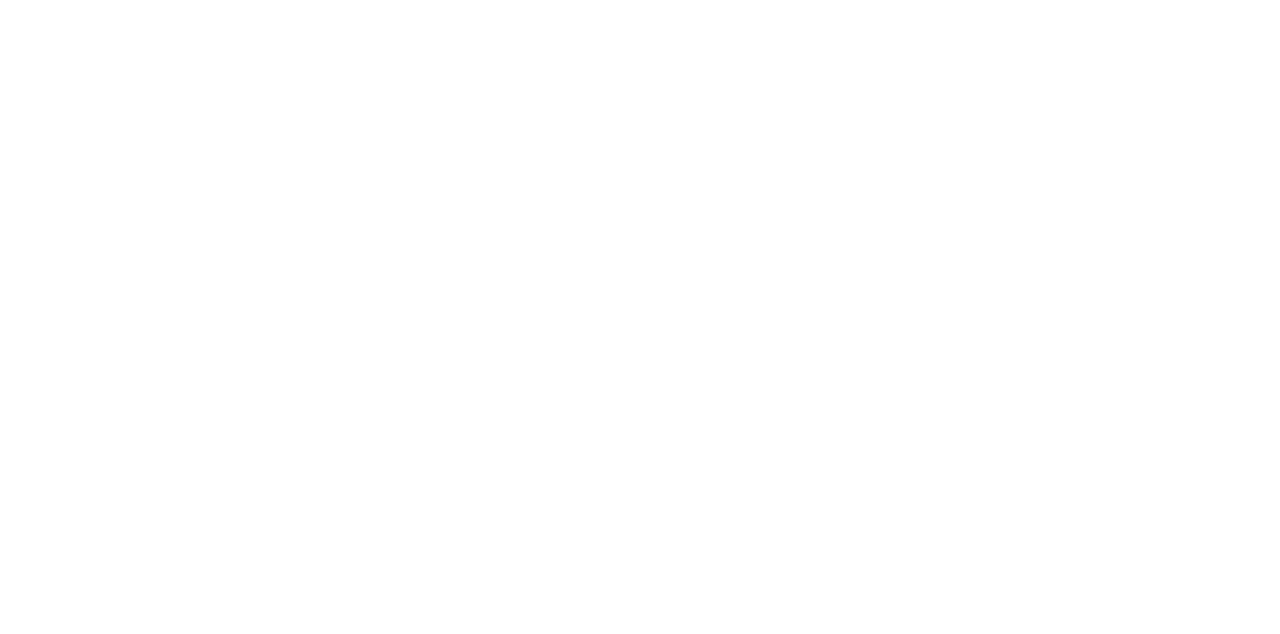
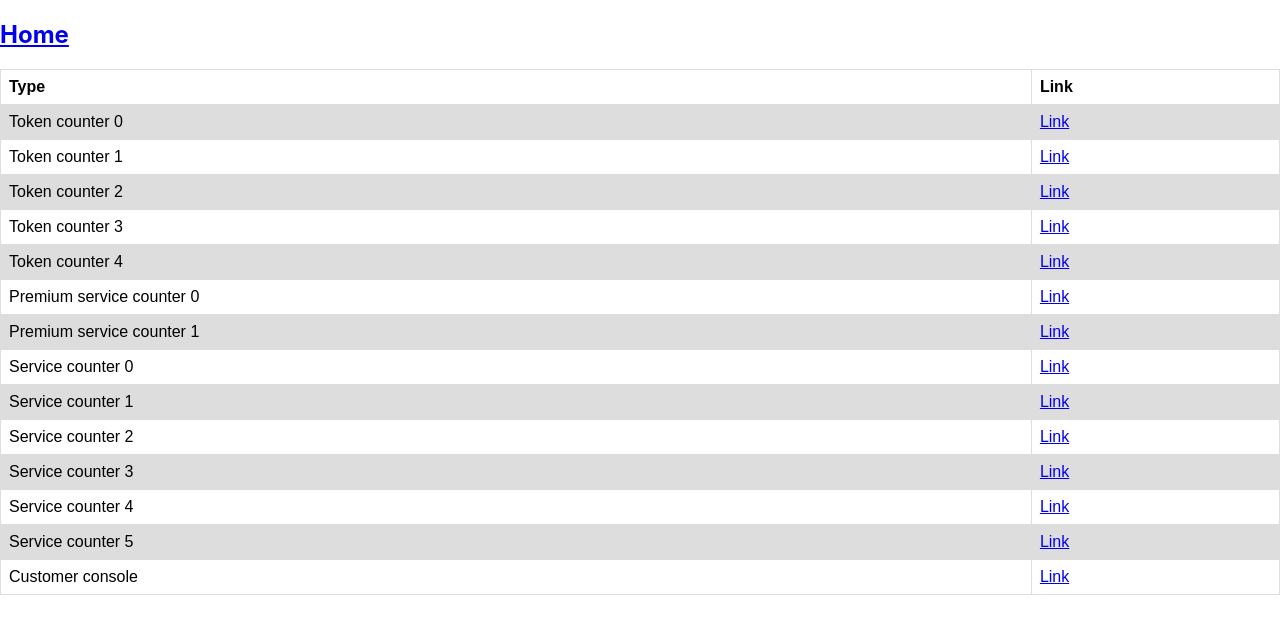
Before and after one commit to ksbhanegaonkar/react_springboot_integrated_app, a React (Create React App) app in the folder src/myreactapp/: page / in a window 1280 px wide. Shown: the top 634 px of the page. Built offline with nearby package versions, Linux system fonts and the light colour scheme.

Commit message:
Added Welcome page to navigate from home page.. direct link is not working with integrated application

```diff
--- a/src/myreactapp/src/App.js
+++ b/src/myreactapp/src/App.js
@@ -1,11 +1,12 @@
 import React,{Component} from 'react';
-import {BrowserRouter as Router,NavLink,Redirect,Route,Switch} from 'react-router-dom';
+import {BrowserRouter as Router,NavLink,Redirect,Route,Switch,Link } from 'react-router-dom';
 
 import './App.css';
 import TokenCounter from './components/TokenCounter/TokenCounter';
 import AdminConsole from './components/AdminConsole/AdminConsole';
 import CustomerConsole from './components/CustomerConsole/CustomerConsole';
 import ServiceCounter from './components/ServiceCounter/ServiceCounter';
+import WelcomePage from './components/WelcomePage/WelcomePage';
 
 class App extends Component {
   state={
@@ -14,28 +15,35 @@
   render(){
   return (
     <Router>
+         <Link to={"/"}><h2><b>Home</b></h2></Link>
         <Switch>
+
+          <Route path="/"  exact strict
+           render={(props) => <WelcomePage {...props} name={"Welcome page"} />}>
+          </Route>
+
           <Route path="/adminconsole" exact strict
            render={(props) => <AdminConsole {...props} name={"Admin Console"} />}>
           </Route>
 
-          <Route path="/tokencounter/:id" exact strict
+          <Route path="/tokencounter/:id"  exact  strict
            render={(props) => <TokenCounter {...props} name={"Token counter"}/>}>
           </Route>
 
-          <Route path="/servicecounter/:id" exact strict
+          <Route path="/servicecounter/:id"   exact strict
            render={(props) => <ServiceCounter {...props} name={"Normal service counter"} isPremium={false}/>}>
           </Route>
 
-          <Route path="/premiumservicecounter/:id" exact strict
+          <Route path="/premiumservicecounter/:id"  exact strict
            render={(props) => <ServiceCounter {...props} name={"Premium service Counter"} isPremium={true}/>}>
           </Route>
 
-          <Route path="/customerconsole" exact strict
+          <Route path="/customerconsole"   exact strict
            render={(props) => <CustomerConsole {...props} name={"Customer Console"} />}>
           </Route>
 
         </Switch>
+
     </Router>
   );
   }
--- a/src/myreactapp/src/components/Utils/RestUtils.js
+++ b/src/myreactapp/src/components/Utils/RestUtils.js
@@ -1,6 +1,6 @@
 export const postRequest =(action,data,onDataReceive) =>{
     console.log("called from rest utils");
-    fetch(new Request(action),
+    fetch(new Request('/services/'+action),
     {
       headers:{
         'Content-Type': 'application/json',
@@ -20,7 +20,7 @@
 
 export const postRequestEveryInterval =(action,data,onDataReceive,interval) =>{
 setInterval(()=>{
-  fetch(new Request(action),
+  fetch(new Request('/services/'+action),
   {
     headers:{
       'Content-Type': 'application/json',
@@ -41,7 +41,7 @@
 
 export const getRequest =(action,onDataReceive) =>{
   console.log("called from rest utils");
-  fetch(new Request(action),
+  fetch(new Request('/services/'+action),
   {
 
      method: 'GET'
--- /dev/null
+++ b/src/myreactapp/src/components/WelcomePage/WelcomePage.css
@@ -0,0 +1,15 @@
+table {
+    font-family: arial, sans-serif;
+    border-collapse: collapse;
+    width: 100%;
+  }
+
+  td, th {
+    border: 1px solid #dddddd;
+    text-align: left;
+    padding: 8px;
+  }
+
+  tr:nth-child(even) {
+    background-color: #dddddd;
+  }
--- /dev/null
+++ b/src/myreactapp/src/components/WelcomePage/WelcomePage.js
@@ -0,0 +1,101 @@
+import React,{Component} from 'react';
+import {BrowserRouter as Router,NavLink,Redirect,Route,Switch,Link } from 'react-router-dom';
+import './WelcomePage.css';
+
+class WelcomePage extends Component {
+  state={
+    userStatus:false
+  }
+  render(){
+  return (
+    <div>
+
+<table>
+  <tr>
+    <th>Type</th>
+    <th>Link</th>
+  </tr>
+  <tr>
+    <td>Token counter 0</td>
+    <td><Link to={"/tokencounter/0"}>Link</Link></td>
+  </tr>
+
+  <tr>
+    <td>Token counter 1</td>
+    <td><Link to={"/tokencounter/1"}>Link</Link></td>
+  </tr>
+
+
+  <tr>
+    <td>Token counter 2</td>
+    <td><Link to={"/tokencounter/2"}>Link</Link></td>
+  </tr>
+
+  <tr>
+    <td>Token counter 3</td>
+    <td><Link to={"/tokencounter/3"}>Link</Link></td>
+  </tr>
+
+  <tr>
+    <td>Token counter 4</td>
+    <td><Link to={"/tokencounter/4"}>Link</Link></td>
+  </tr>
+
+  <tr>
+    <td>Premium service counter 0</td>
+    <td><Link to={"/premiumservicecounter/0"}>Link</Link></td>
+  </tr>
+
+  <tr>
+    <td>Premium service counter 1</td>
+    <td><Link to={"/premiumservicecounter/1"}>Link</Link></td>
+  </tr>
+
+
+  <tr>
+    <td>Service counter 0</td>
+    <td><Link to={"/servicecounter/0"}>Link</Link></td>
+  </tr>
+
+  <tr>
+    <td>Service counter 1</td>
+    <td><Link to={"/servicecounter/1"}>Link</Link></td>
+  </tr>
+
+  <tr>
+    <td>Service counter 2</td>
+    <td><Link to={"/servicecounter/2"}>Link</Link></td>
+  </tr>
+
+  <tr>
+    <td>Service counter 3</td>
+    <td><Link to={"/servicecounter/3"}>Link</Link></td>
+  </tr>
+
+  <tr>
+    <td>Service counter 4</td>
+    <td><Link to={"/servicecounter/4"}>Link</Link></td>
+  </tr>
+
+  <tr>
+    <td>Service counter 5</td>
+    <td><Link to={"/servicecounter/5"}>Link</Link></td>
+  </tr>
+
+  <tr>
+    <td>Customer console</td>
+    <td><Link to={"/customerconsole"}>Link</Link></td>
+  </tr>
+
+</table>
+
+
+
+    </div>
+  );
+  }
+
+
+}
+
+export default WelcomePage;
```
Also changed, not shown: 2 other files (tests, documents, lock files or other folders).
